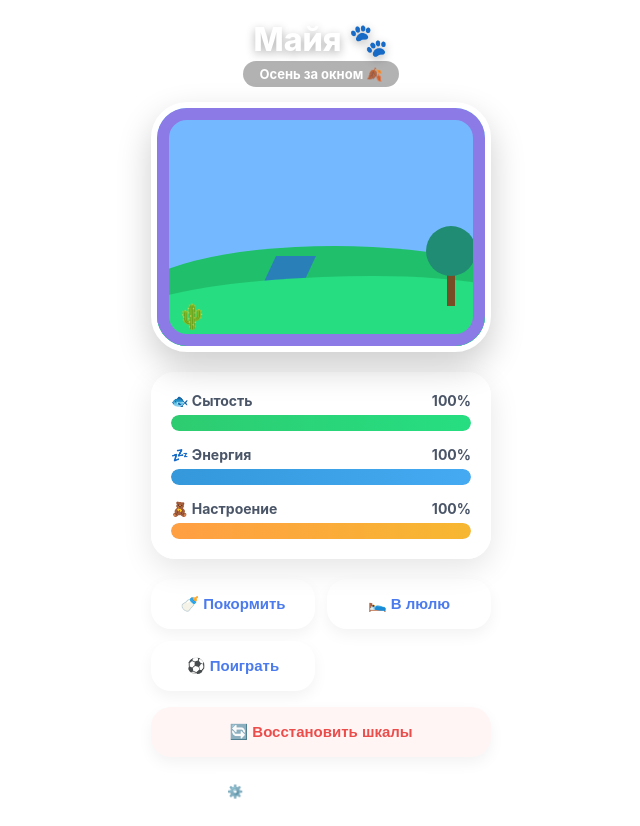
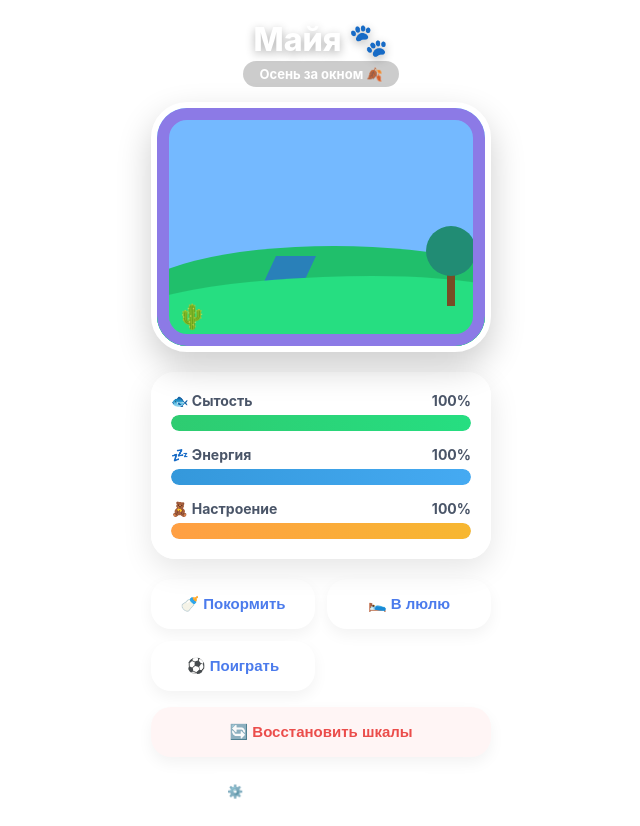
Before and after one commit to ivnizzz/maya-cat, a plain HTML site: page index.html in a window 1280 px wide. Shown: the whole page, without its empty margins (319-959 px from the left). Drawn offline with Linux system fonts and the light colour scheme.

Commit message:
Update index.html

```diff
--- a/index.html
+++ b/index.html
@@ -35,7 +35,7 @@
 
         h1, #season-title, .game-container { position: relative; z-index: 10; }
         h1 { font-size: 32px; margin: 5px 0 2px 0; font-weight: 800; color: #ffffff; text-shadow: 0 3px 10px rgba(0,0,0,0.3); }
-        #season-title { font-size: 13px; font-weight: 700; color: #ffffff; background: rgba(0, 0, 0, 0.3); padding: 5px 16px; border-radius: 20px; margin-bottom: 15px; }
+        #season-title { font-size: 13px; font-weight: 700; color: #ffffff; background: rgba(0, 0, 0, 0.2); padding: 5px 16px; border-radius: 20px; margin-bottom: 15px; }
 
         .game-container { display: flex; flex-direction: column; align-items: center; width: 100%; max-width: 340px; }
 
@@ -171,8 +171,8 @@
         <button class="test-btn" onclick="nextSeasonTest()">⚙️ ИЗМЕНИТЬ СЕЗОН (ТЕСТ)</button>
     </div>
 
-    <!-- ВЕСЬ JS КОД ТЕПЕРЬ ПРЯМО ТУТ -->
     <script>
+        // Использованы новые чистые ключи памяти, чтобы сбросить застывшие 100% шкал
         let petData = { hunger: 100, sleep: 100, mood: 100, lastTime: Date.now() };
         let isSleeping = false;
         let currentSeason = "autumn";
```
